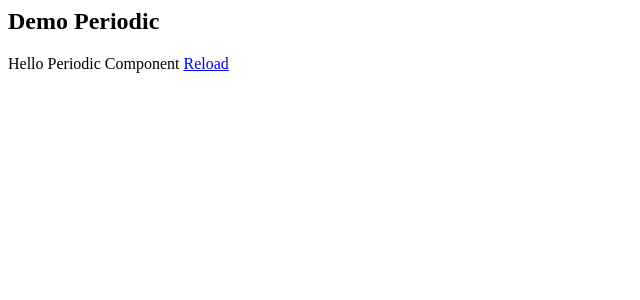
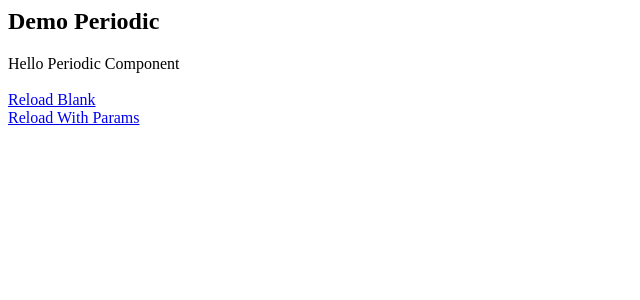
Before and after one commit to kudane/angular-material-table-pagination-and-search-route-example, an Angular app: page /periodic in a window 1280 px wide. Shown: the top 300 px of the page, without its empty margins (0-640 px from the left). Built offline with nearby package versions, Linux system fonts and the light colour scheme.

Commit message:
1 file modified

```diff
--- a/src/app/periodic/periodic.component.html
+++ b/src/app/periodic/periodic.component.html
@@ -1,10 +1,16 @@
 Hello Periodic Component
 
+<br/><br/>
+<a routerLink="/periodic">
+  Reload Blank
+</a>
+
+<br/>
 <a [routerLink]="['/periodic']" [queryParams]="{
   pageSize: 2,
   pageIndex: 0,
   sortColumn: 'name',
   orderBy: 'asc'
 }">
-  Reload
+  Reload With Params
 </a>
```
